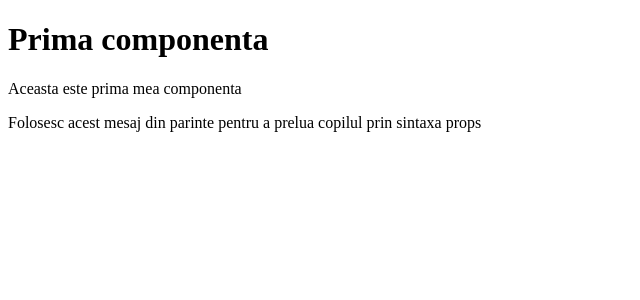
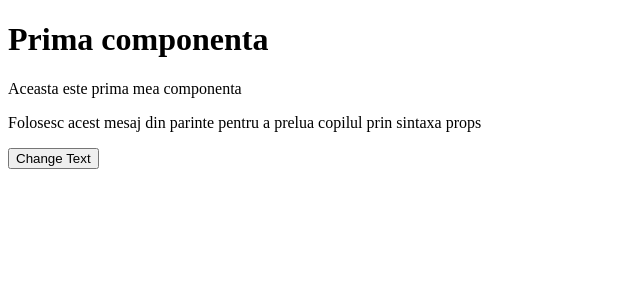
Before and after one commit to RafaMincu/react-fpage, a React (Create React App) app: page / in a window 1280 px wide. Shown: the top 300 px of the page, without its empty margins (0-640 px from the left). Built offline with nearby package versions, Linux system fonts and the light colour scheme.

Commit message:
am adaugat un button si ma folosesc de state mutation pentru a schimba un text la apasarea butonului

```diff
--- a/src/App.jsx
+++ b/src/App.jsx
@@ -9,12 +9,22 @@ class App extends Component {
             txt: "Aceasta este prima mea componenta"
         }
     }
+
+    changeTxt () {
+        this.setState({
+            txt: 'Acesta este noul text'
+        })
+    }
+
     render () {
         return (
             <div>
                 <h1>{ this.state.msg }</h1>
                 <p>{ this.state.txt }</p>  {/* folosesc sintaxa this.state pentru a prelua informatii din interiorul componentei */}
                 <p>{ this.props.message }</p> {/* folosesc sintaxa this.props pentru a prelua informatii din exteriorul componentei */}
+                <button onClick={() => this.changeTxt()}>
+                    Change Text
+                </button>
             </div>
         )
     }
```
